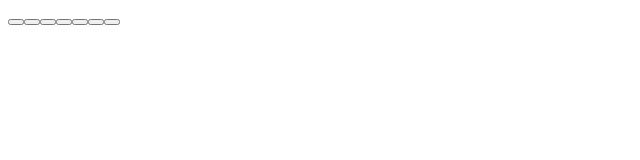
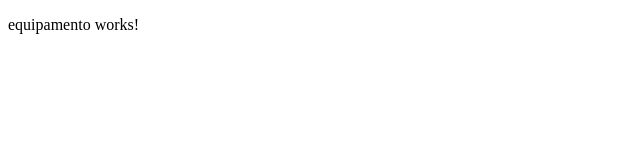
Before and after one commit to alexwedsday/localizacao-maps, an Angular app: page / in a window 1280 px wide. Shown: the top 160 px of the page, without its empty margins (0-640 px from the left). Built offline with nearby package versions, Linux system fonts and the light colour scheme; what primeng would draw is missing.

Commit message:
Equipamento Component Adding

```diff
--- a/src/app/app-routing.module.ts
+++ b/src/app/app-routing.module.ts
@@ -1,7 +1,14 @@
 import { NgModule } from '@angular/core';
 import { RouterModule, Routes } from '@angular/router';
+import { EquipamentoComponent } from './equipamento/equipamento.component';
 
-const routes: Routes = [];
+const routes: Routes = [
+  {
+    path: '',
+    component: EquipamentoComponent
+
+  }
+];
 
 @NgModule({
   imports: [RouterModule.forRoot(routes)],
--- a/src/app/app.component.html
+++ b/src/app/app.component.html
@@ -1,10 +1 @@
-
-
-<button pButton type="button" label="Primary"></button>
-<button pButton type="button" label="Secondary" class="p-button-secondary"></button>
-<button pButton type="button" label="Success" class="p-button-success"></button>
-<button pButton type="button" label="Info" class="p-button-info"></button>
-<button pButton type="button" label="Warning" class="p-button-warning"></button>
-<button pButton type="button" label="Help" class="p-button-help"></button>
-<button pButton type="button" label="Danger" class="p-button-danger"></button>
 <router-outlet></router-outlet>
--- a/src/app/app.module.ts
+++ b/src/app/app.module.ts
@@ -4,10 +4,12 @@ import {BrowserAnimationsModule} from '@angular/platform-browser/animations';
 import { ButtonModule } from 'primeng/button';
 import { AppRoutingModule } from './app-routing.module';
 import { AppComponent } from './app.component';
+import { EquipamentoComponent } from './equipamento/equipamento.component';
 
 @NgModule({
   declarations: [
-    AppComponent
+    AppComponent,
+    EquipamentoComponent
 
   ],
   imports: [
--- /dev/null
+++ b/src/app/equipamento/equipamento.component.html
@@ -0,0 +1 @@
+<p>equipamento works!</p>
--- /dev/null
+++ b/src/app/equipamento/equipamento.component.ts
@@ -0,0 +1,15 @@
+import { Component, OnInit } from '@angular/core';
+
+@Component({
+  selector: 'app-equipamento',
+  templateUrl: './equipamento.component.html',
+  styleUrls: ['./equipamento.component.scss']
+})
+export class EquipamentoComponent implements OnInit {
+
+  constructor() { }
+
+  ngOnInit(): void {
+  }
+
+}
```
Also changed, not shown: src/app/equipamento/equipamento.component.scss (added), 1 other file (tests, documents, lock files or other folders).
